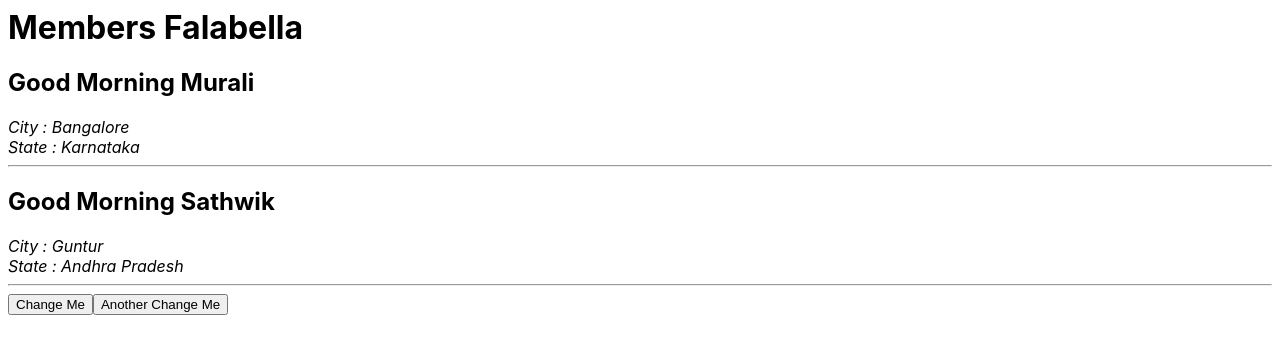
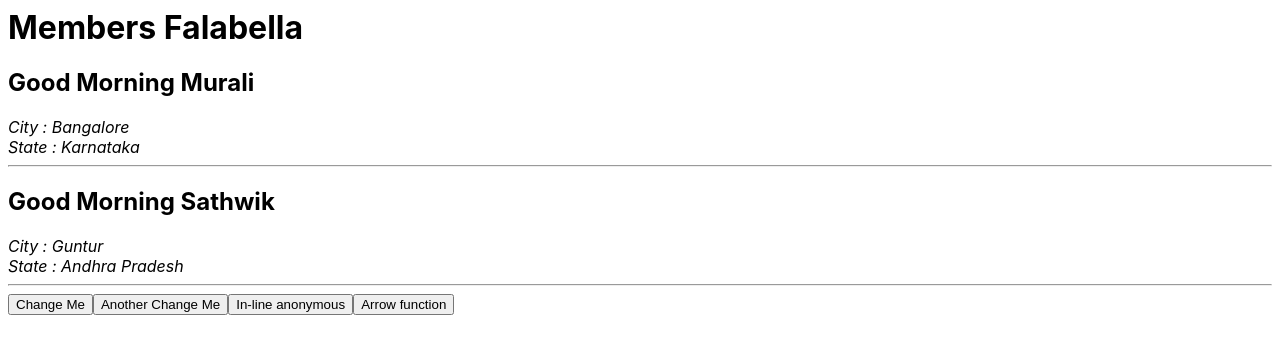
Before and after one commit to muralivelur/react-practice, a React (Create React App) app: page / in a window 1280 px wide. Shown: the top 354 px of the page. Built offline with nearby package versions, Linux system fonts and the light colour scheme.

Commit message:
1 file modified

```diff
--- a/src/App.js
+++ b/src/App.js
@@ -13,6 +13,11 @@
   changeName() {
     this.setState({ name: 'Sodimac' });
   }
+
+  changeState = () => {
+    this.setState({ name: 'Sodimac' });
+  };
+
   render() {
     return (
       <main>
@@ -22,6 +27,11 @@
         <button onClick={this.updateName}> Change Me</button>
 
         <button onClick={this.changeName.bind(this)}> Another Change Me</button>
+
+        {/* in-line arrow function are performance in-effiective. always creates new function references*/}
+        <button onClick={() => this.changeName()}> In-line anonymous</button>
+
+        <button onClick={this.changeState}> Arrow function</button>
       </main>
     );
   }
```
